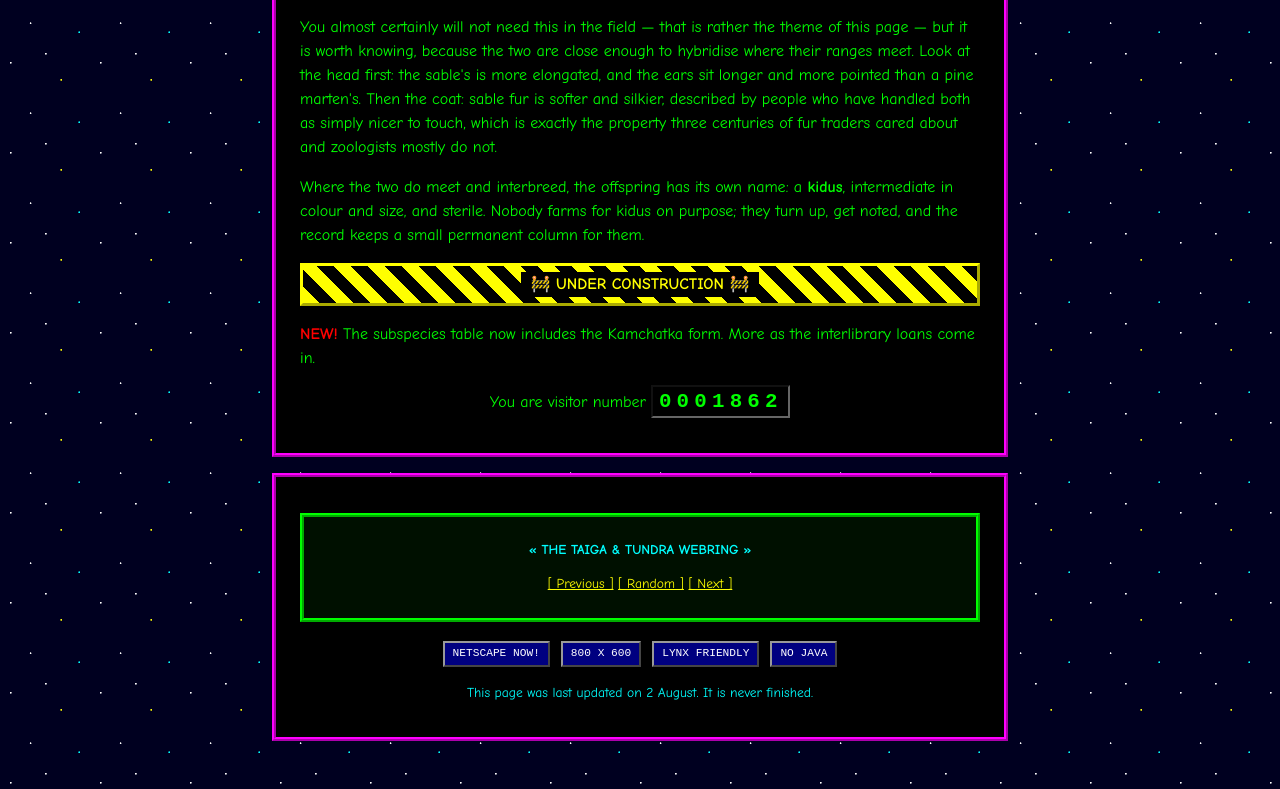
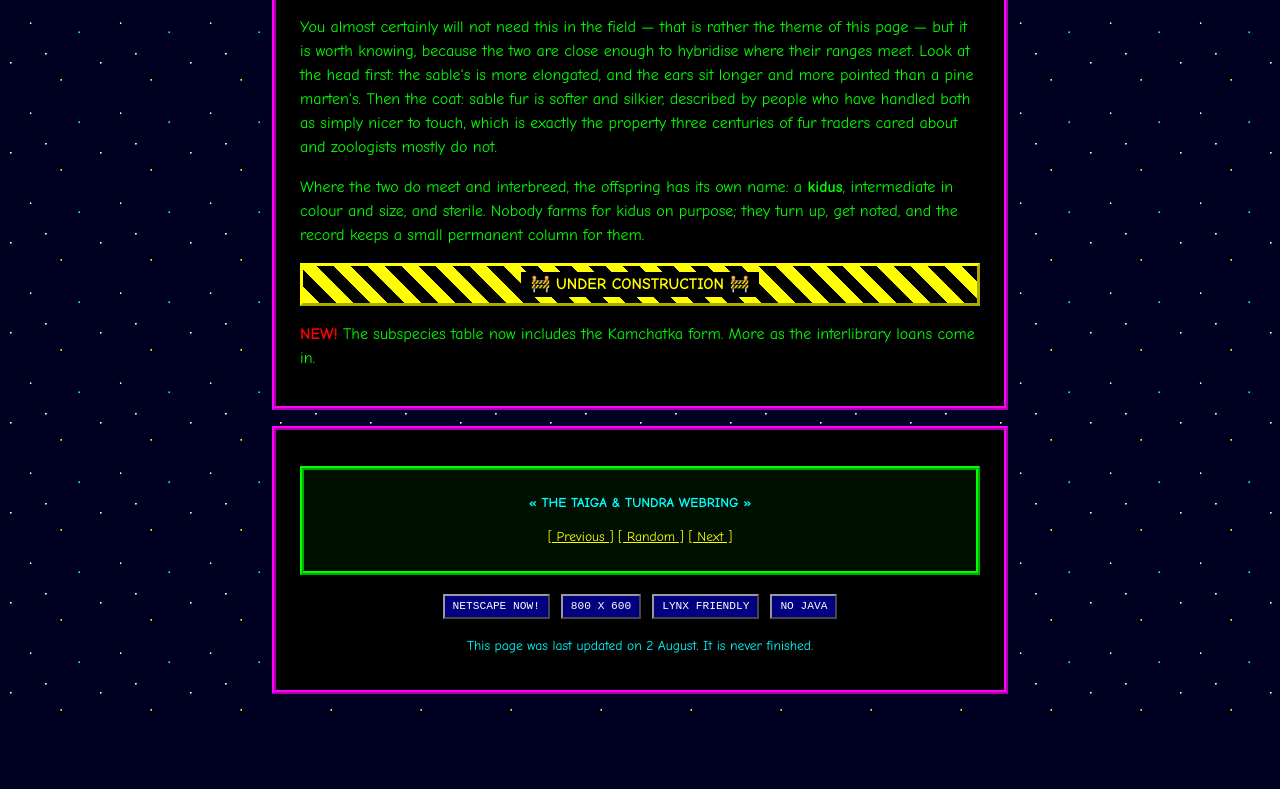
Before and after one commit to comp4020-agentic-coding-studio/comp4020-crit1-Alisonsun7, a website built with Vite: page index.html in a window 1280 px wide. Shown: the part 1037-1826 px from the top of the page. After the commit the page ends 1779 px from the top, so only its background shows below. Built offline with nearby package versions, Linux system fonts and the light colour scheme.

Commit message:
The Sable Den: drop the visitor counter
A static odometer that never moves reads as an oversight rather than
a period-correct joke once it's the last thing on the page. Cut.

```diff
--- a/index.html
+++ b/index.html
@@ -113,9 +113,6 @@
         Kamchatka form. More as the interlibrary loans come in.
       </p>
 
-      <p class="counter">
-        <dfn>You are visitor number</dfn> <b>0001862</b>
-      </p>
     </main>
 
     <footer>
--- a/styles.css
+++ b/styles.css
@@ -244,27 +244,6 @@ blockquote {
   }
 }
 
-/* The hit counter. Server-side in 1996, so a static odometer is era-correct
- * and needs no script. */
-.counter {
-  margin: 1rem 0;
-  text-align: center;
-}
-
-.counter dfn {
-  font-style: normal;
-}
-
-.counter b {
-  padding: 0.2rem 0.35rem;
-  border: 2px inset #666;
-  background-color: #000;
-  color: #0f0;
-  font-family: "Courier New", monospace;
-  font-size: 1.3rem;
-  letter-spacing: 0.25em;
-}
-
 /* ---- tables, the 1996 workhorse ------------------------------------------- */
 table {
   width: 100%;
```
